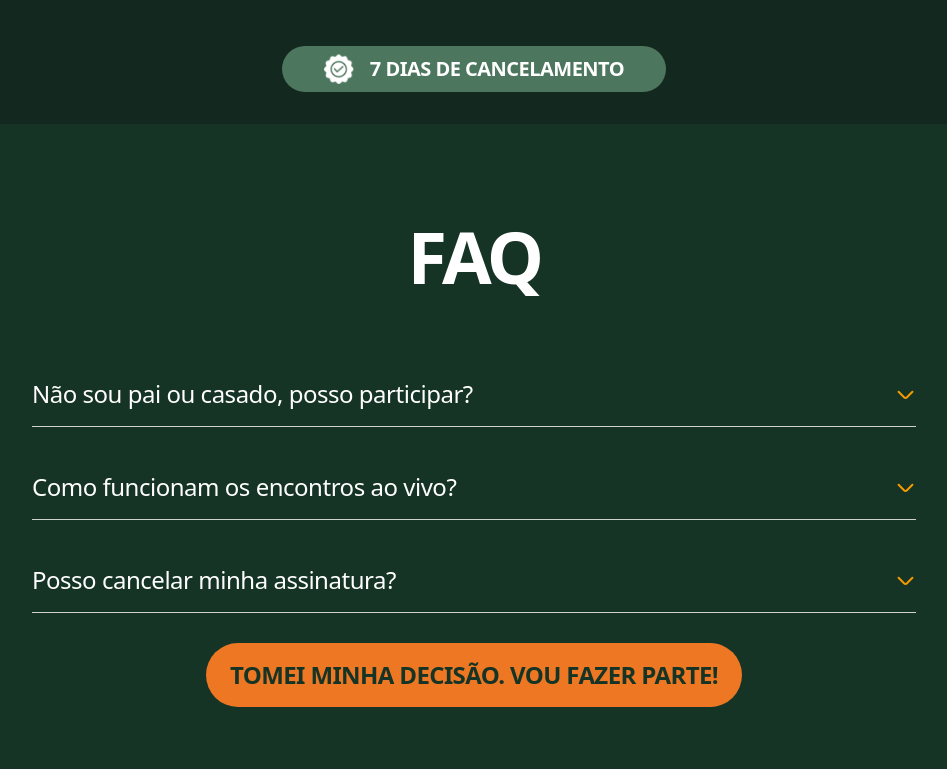
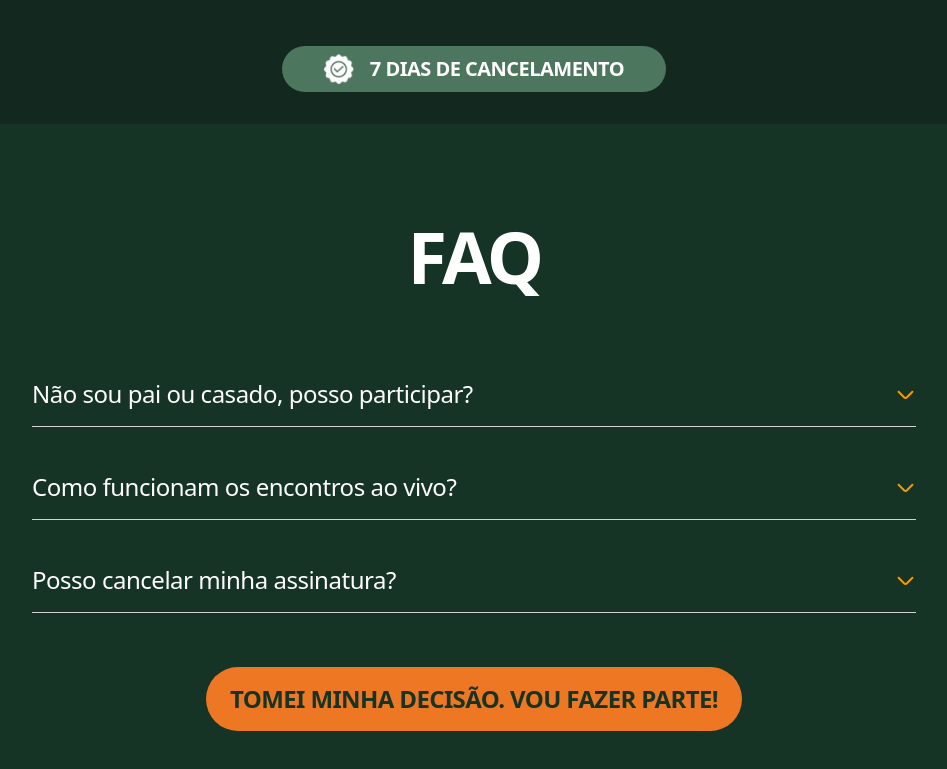
Before and after one commit to tasaboia/LP-patercast, a Next.js app: page / in a window 1280 px wide. Shown: the part 5910-6679 px from the top of the page, without its empty margins (166-1113 px from the left). Built offline with nearby package versions, Linux system fonts and the light colour scheme.

Commit message:
bottao apos faq

```diff
--- a/src/components/faqs/faqs.tsx
+++ b/src/components/faqs/faqs.tsx
@@ -76,7 +76,7 @@ export default function FAQS() {
             </div>
           ))}
         </div>
-        <div className="mt-6 w-full flex justify-center">
+        <div className="mt-12 w-full flex justify-center">
           <Link
             className="  text-center  px-6 py-4 tracking-tighter   bg-orange-500 hover:bg-orange-400 text-primary-500 focus:ring-4 focus:ring-orange-400 focus:ring-opacity-40 font-sans font-bold text-md lg:text-2xl uppercase rounded-full transition duration-300 transform hover:scale-105 animate-fade-in delay-300"
             href="#pricing"
```
